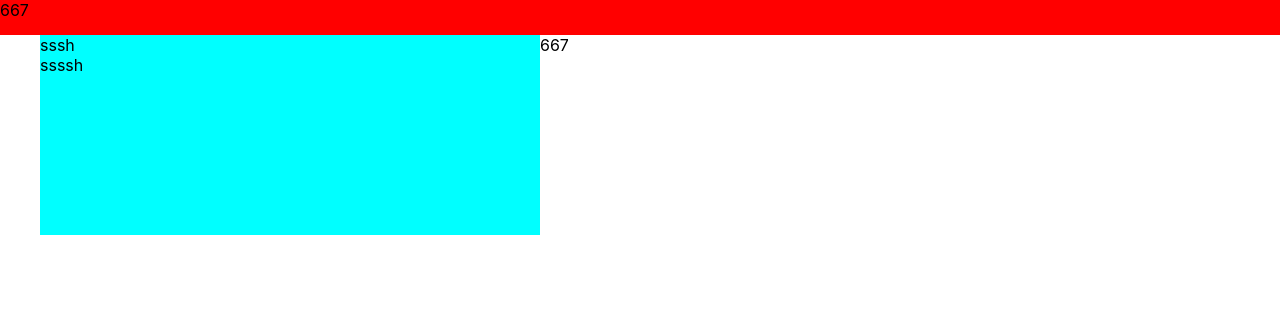
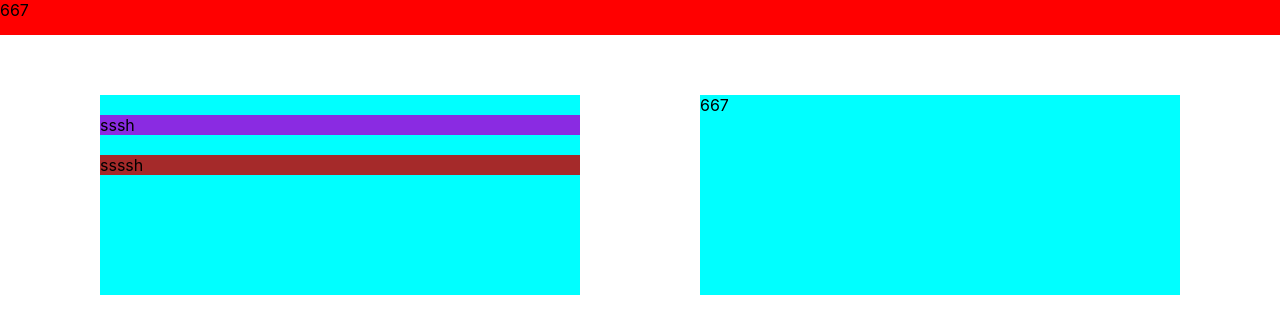
Before and after one commit to akhulbay/coinkeeper-react, a React (Create React App) app in the folder coinkeeper/: page / in a window 1280 px wide. Shown: the top 334 px of the page. Built offline with nearby package versions, Linux system fonts and the light colour scheme.

Commit message:
modified:   coinkeeper/src/components/Main/CostHistory/CostHistory.js 	modified:   coinkeeper/src/components/Main/CostHistory/CostHistory.module.css 	modified:   coinkeeper/src/components/Main/Features/Features.module.css

```diff
--- a/coinkeeper/src/components/Main/CostHistory/CostHistory.js
+++ b/coinkeeper/src/components/Main/CostHistory/CostHistory.js
@@ -1,6 +1,7 @@
+import chm from "./CostHistory.module.css";
 function CostHistory() {
   return (
-    <div className="main">
+    <div className={chm.body}>
       <h>667</h>
     </div>
   );
--- a/coinkeeper/src/components/Main/CostHistory/CostHistory.module.css
+++ b/coinkeeper/src/components/Main/CostHistory/CostHistory.module.css
@@ -0,0 +1,6 @@
+.body{
+    margin: 60px;
+    width: 700px;
+    height: 200px;
+    background-color: aqua;
+}
--- a/coinkeeper/src/components/Main/Features/Features.module.css
+++ b/coinkeeper/src/components/Main/Features/Features.module.css
@@ -1,8 +1,17 @@
 .body{
-    width: 500px;
+    margin: 60px;
+    width: 700px;
     height: 200px;
     background-color: aqua;
 }
 .income{
     background-color: aquamarine;
 }
+.accounts{
+    background-color: blueviolet;
+    margin-top: 20px;
+}
+.expenses{
+    background-color: brown;
+    margin-top: 20px;
+}
```
